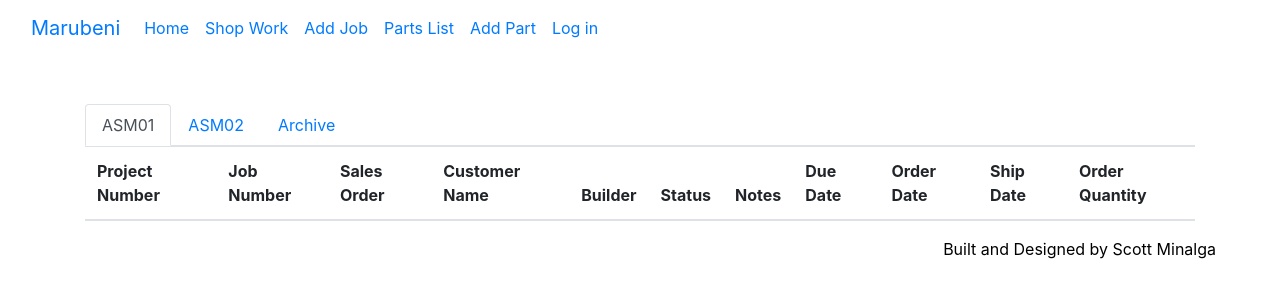
After one commit to ScottMinalga/Shop-Dispatch-Web-App, a Flask app: template templates/render_table.html in a window 1280 px wide. The commit adds this page. Shown: the top 300 px of the page. Run offline with Flask 2, Linux system fonts and the light colour scheme; the template is opened without the code that fills it, so the values that code supplies are empty.

Commit message:
modified:   Screen.py 	modified:   instance/projects.sqlite3 	modified:   templates/Nesting.html 	modified:   templates/new.html 	new file:   templates/render_table.html 	new file:   templates/table_component.html

```diff
--- a/Screen.py
+++ b/Screen.py
@@ -145,7 +145,7 @@ def home():
 
 @app.route("/view")
 def view():
-    return render_template('Nesting.html')
+    return render_template('render_table.html')
 
 @app.route("/user", methods=["POST", "GET"])
 def user():
@@ -171,6 +171,10 @@ def user():
 
 @app.route("/add", methods=["POST","GET"])
 def add():
+    ASM01_data = ASM01.query.all()
+    ASM02_data = ASM02.query.all()
+    archive_data = archive.query.all()
+
     if request.method == 'POST':
         target_table = request.form['target_table']
 
@@ -191,9 +195,10 @@ def add():
             db.session.add(new_job01)
             db.session.commit()
             flash("Job added successfully!")
-            return redirect(url_for("view"))
+            ASM01_data = ASM01.query.all()
+            return render_template("new.html", ASM01_data=ASM01_data, ASM02_data=ASM02_data, archive_data=archive_data)
 
-        elif target_table == 'ASM02':
+        elif target_table == 'ASM02-tab':
             project_number = request.form["projectnum"]
             job_number = request.form["jobnum"]
             sales_order = request.form["salesnum"]
@@ -210,9 +215,10 @@ def add():
             db.session.add(new_job02)
             db.session.commit()
             flash("Job added successfully!")
-            return redirect(url_for("view"))
+            ASM02_data = ASM02.query.all()
+            return render_template("new.html", ASM01_data=ASM01_data, ASM02_data=ASM02_data, archive_data=archive_data)
 
-        elif target_table == 'archive':
+        elif target_table == 'archive-tab':
             project_number = request.form["projectnum"]
             job_number = request.form["jobnum"]
             sales_order = request.form["salesnum"]
@@ -229,7 +235,8 @@ def add():
             db.session.add(new_jobA)
             db.session.commit()
             flash("Job added successfully!")
-            return redirect(url_for("view"))
+            archive_data = archive.query.all()
+            return render_template("new.html", ASM01_data=ASM01_data, ASM02_data=ASM02_data, archive_data=archive_data)
 
         else:
             # Handle invalid input
@@ -240,9 +247,9 @@ def add():
 
 @app.route("/logout")
 def logout():
-    if "user" in session:
-        user = session["user"]
-        flash(f"You have been logged out, {user}!", "info")
+    if "username" in session:
+        username = session["username"]
+        flash(f"You have been logged out, {username}!", "info")
     session.pop("user", None)
     session.pop("email", None)
     return redirect(url_for("login"))
@@ -287,15 +294,15 @@ def add_user():
     return redirect(url_for('admin'))
 
 def create_initial_admin():
+    # Set your admin user's details
+    admin_username = "SMinalga"
+    admin_email = "Admin@email.com"
+    admin_password = "ScottyAdmin"
+
     # Check if an admin user already exists
-    existing_admin = User.query.filter(User.is_admin == True).first()
+    existing_admin = User.query.filter_by(username=admin_username).first()
 
     if not existing_admin:
-        # Set your admin user's details
-        admin_username = "SMinalga"
-        admin_email = "Admin@email.com"
-        admin_password = "ScottyAdmin"
-
         # Create the admin user
         admin_user = User(username=admin_username, email=admin_email, password=admin_password)
         admin_user.is_admin = True
--- a/templates/Nesting.html
+++ b/templates/Nesting.html
@@ -50,7 +50,7 @@
         </tbody>
       </table>
     </div>
-    <div class="tab-pane active" id="ASM02" role="tabpane2" aria-labelledby="ASM02-tab">
+    <div class="tab-pane" id="ASM02" role="tabpanel" aria-labelledby="ASM02-tab">
       <table class="table">
         <thead>
           <tr>
@@ -86,7 +86,7 @@
         </tbody>
       </table>
     </div>
-    <div class="tab-pane active" id="archive" role="tabpane3" aria-labelledby="archive-tab">
+    <div class="tab-pane" id="archive" role="tabpanel" aria-labelledby="archive-tab">
       <table class="table">
         <thead>
           <tr>
--- a/templates/new.html
+++ b/templates/new.html
@@ -67,9 +67,7 @@
           <label for="notes">NOTES</label>
           <textarea name="notes" id="notes" cols="30" rows="2"></textarea>
         </div>
-         <input type = "submit" value = "Submit" />
+        <input type="submit" value="Submit" />
      </form>
 
-   </body>
-</html>
      {% endblock %}
--- /dev/null
+++ b/templates/render_table.html
@@ -0,0 +1,30 @@
+{% extends "base.html" %}
+
+{% import "table_component.html" as table_component %}
+
+{% block content %}
+<div class="container mt-5">
+  <ul class="nav nav-tabs">
+    <li class="nav-item">
+      <a class="nav-link active" id="ASM01-tab" data-toggle="tab" href="#ASM01">ASM01</a>
+    </li>
+    <li class="nav-item">
+      <a class="nav-link" id="ASM02-tab" data-toggle="tab" href="#ASM02">ASM02</a>
+    </li>
+    <li class="nav-item">
+      <a class="nav-link" id="archive-tab" data-toggle="tab" href="#archive">Archive</a>
+    </li>
+  </ul>
+  <div class="tab-content">
+    <div class="tab-pane active" id="ASM01" role="tabpanel" aria-labelledby="ASM01-tab">
+      {{ table_component.render_table(ASM01_data) }}
+    </div>
+    <div class="tab-pane" id="ASM02" role="tabpanel" aria-labelledby="ASM02-tab">
+      {{ table_component.render_table(ASM02_data) }}
+    </div>
+    <div class="tab-pane" id="archive" role="tabpanel" aria-labelledby="archive-tab">
+      {{ table_component.render_table(archive_data) }}
+    </div>
+  </div>
+</div>
+{% endblock %}
--- /dev/null
+++ b/templates/table_component.html
@@ -0,0 +1,36 @@
+{% macro render_table(data) %}
+<table class="table">
+  <thead>
+    <tr>
+      <th>Project Number</th>
+      <th>Job Number</th>
+      <th>Sales Order</th>
+      <th>Customer Name</th>
+      <th>Builder</th>
+      <th>Status</th>
+      <th>Notes</th>
+      <th>Due Date</th>
+      <th>Order Date</th>
+      <th>Ship Date</th>
+      <th>Order Quantity</th>
+    </tr>
+  </thead>
+  <tbody>
+    {% for job in data %}
+    <tr>
+      <td>{{ job.project_number }}</td>
+      <td>{{ job.job_number }}</td>
+      <td>{{ job.sales_order }}</td>
+      <td>{{ job.customer_name }}</td>
+      <td>{{ job.builder }}</td>
+      <td>{{ job.status }}</td>
+      <td>{{ job.notes }}</td>
+      <td>{{ job.due_date }}</td>
+      <td>{{ job.order_date }}</td>
+      <td>{{ job.ship_date }}</td>
+      <td>{{ job.order_quantity }}</td>
+    </tr>
+    {% endfor %}
+  </tbody>
+</table>
+{% endmacro %}
```
Also changed, not shown: instance/projects.sqlite3. Lines whose indentation alone changed are shown as unchanged.
